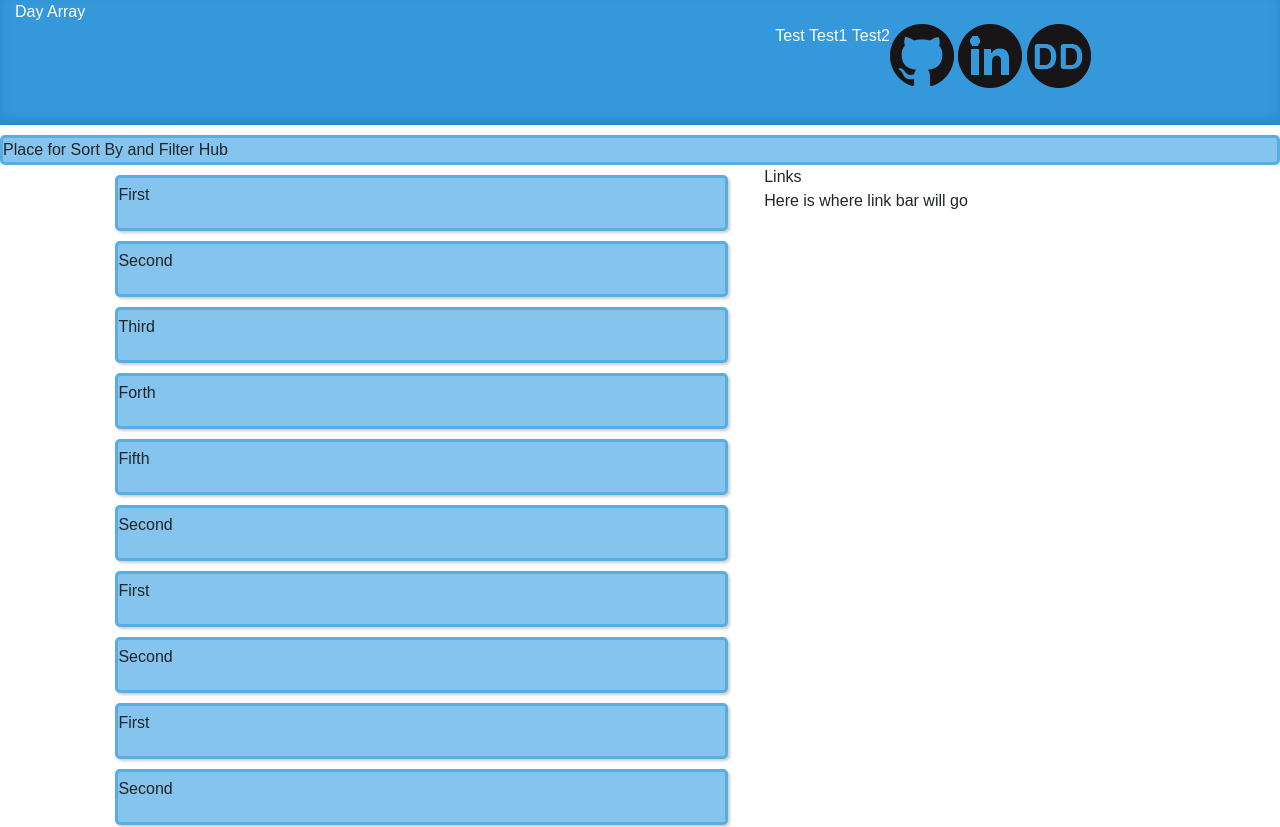
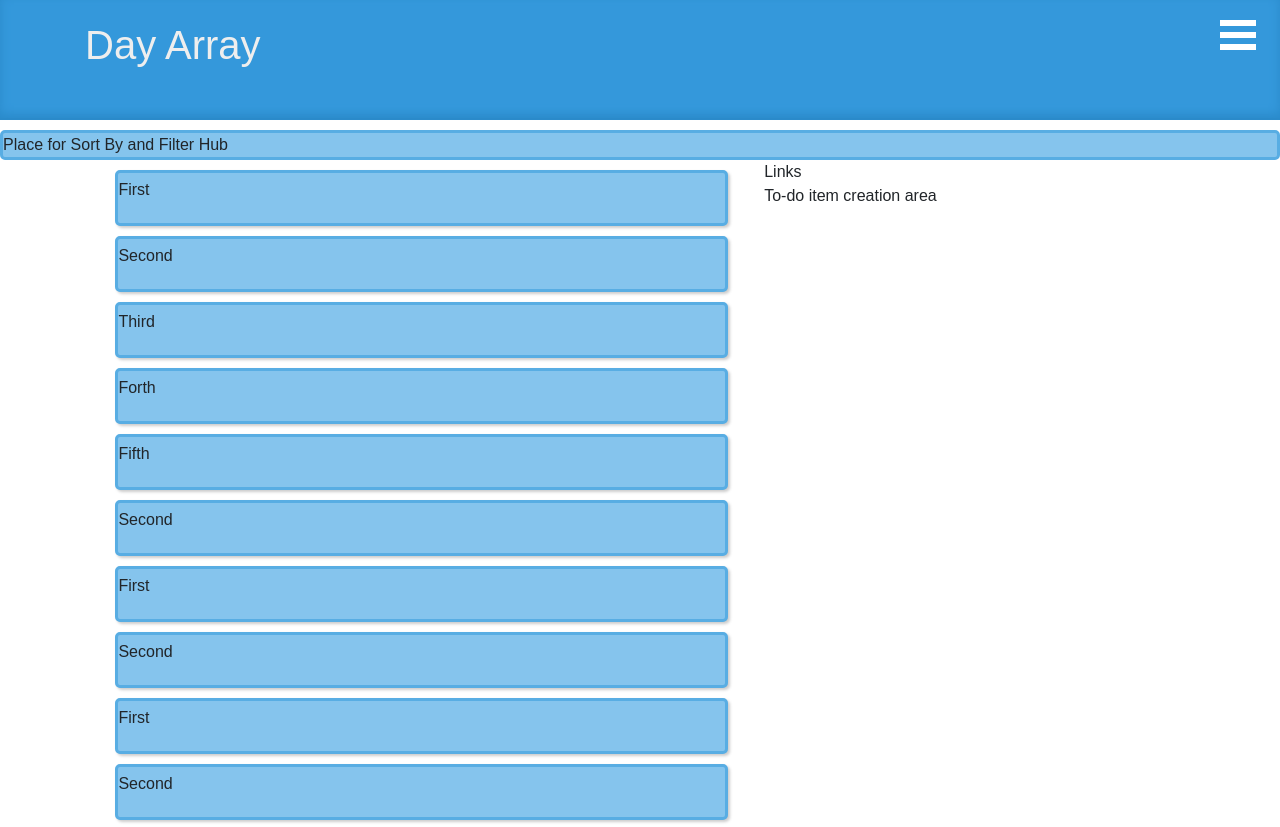
Before and after one commit to Domenick97/DayArray, a plain HTML site: page index.html in a window 1280 px wide. Shown: the top 827 px of the page. Drawn offline with Linux system fonts and the light colour scheme.

Commit message:
Added dropdown icon

```diff
--- a/css/style.css
+++ b/css/style.css
@@ -3,13 +3,7 @@ body{
   margin: 0;
   padding: 0;
 }
-/*
-.container{
-  width: 94%;
-  margin:auto;
-  overflow: hidden;
-}
-*/
+
 .icon-link{
   height: 2em;
   width: 2em;
@@ -17,23 +11,36 @@ body{
 
 header{
   width: 100%;
-  background-color: #dddd22;
   color: #FFFFFF;
-  height: 125px;
+  height: 120px;
+  overflow: hidden;
   box-shadow: inset 0px -4px 10px 0px #2A8ACA;
+  display: relative;
 }
 
-/*
-header .container{
-  width: 100%;
-}*/
-
-header ul{
-  float: right;
+#title{
+  color:#EEE;
+  line-height: 90px;
+  width: 20%;
+  overflow: hidden;
+  padding: 0;
+  margin: 0px 0 15px 0;
+  font-size: 40px;
+  padding-left: 70px;
+/*  background-color: #FFF;*/
+  display: inline-block;
+  float:left;
 }
 
-header li{
-  display: inline;
+#drop-down{
+  display: inline-block;
+  height: 30px;
+/*  background-color: #555;*/
+  width: 40px;
+  position: absolute;
+  right:20px;
+  top:20px;
+  z=1;
 }
 
 #links{
--- a/index.html
+++ b/index.html
@@ -29,24 +29,19 @@
   </head>
   <body>
 
-    <header class="bg-theme">
-      <div class="container-fluid" style="margin=0">
+    <header class="bg-theme container-fluid">
         <div id="title">
-          Day Array
+          <p>Day Array</p>
         </div>
-        <nav>
-          <div id="links">
-            <a href="https://github.com/Domenick97" target="_blank"><img src="images/github.png" alt="GitHub" class="icon" id="githubLink"/></a>
-            <a href="https://linkedin.com/in/domenickd" target="_blank"><img src="images/linkedIn.png" alt="LinkedIn" class="icon" id="linkedInLink"/></a>
-            <a href="http://domenickdibiase.com" target="_blank"><img src="images/dd.png" alt="Resume" class="icon" id="resumeLink"/></a>
-          </div>
-          <ul>
-            <li>Test</li>
-            <li>Test1</li>
-            <li>Test2</li>
-          </ul>
-        </nav>
-      </div>
+        <div id="drop-down">
+          <a onclick="slideMenuOpen()" style="float:left">
+            <svg width="36px" height="36px">
+              <path d="M0,3 36,3" stroke="#FFF" stroke-width="6px"/>
+              <path d="M0,15 40,15" stroke="#FFF" stroke-width="6px"/>
+              <path d="M0,27 40,27" stroke="#FFF" stroke-width="6px"/>
+            </svg>
+          </a>
+        </div>
     </header>
 
 
@@ -120,13 +115,18 @@
         <div class="col-lg-4">
           <!-- Links bar area -->
           <div>Links</div>
-          <p>Here is where link bar will go</p>
+          <p>To-do item creation area</p>
         </div>
       </div>
     </section>
 
     <footer>
     <div class="container">
+      <div id="links">
+        <a href="https://github.com/Domenick97" target="_blank"><img src="images/github.png" alt="GitHub" class="icon-link" id="githubLink"/></a>
+        <a href="https://linkedin.com/in/domenickd" target="_blank"><img src="images/linkedIn.png" alt="LinkedIn" class="icon-link" id="linkedInLink"/></a>
+        <a href="http://domenickdibiase.com" target="_blank"><img src="images/DD.png" alt="Resume" class="icon-link" id="resumeLink"/></a>
+      </div>
       <div style="width:100%;text-align:center;" id="foot"> <span class="prompt" id="privacy">Privacy Policy</span> <span style="color:#bbb">|</span> <span class="prompt">&copy; Copyright 2018</span></div>
     </div>
   </footer>
```
Also changed, not shown: 1 other file.
